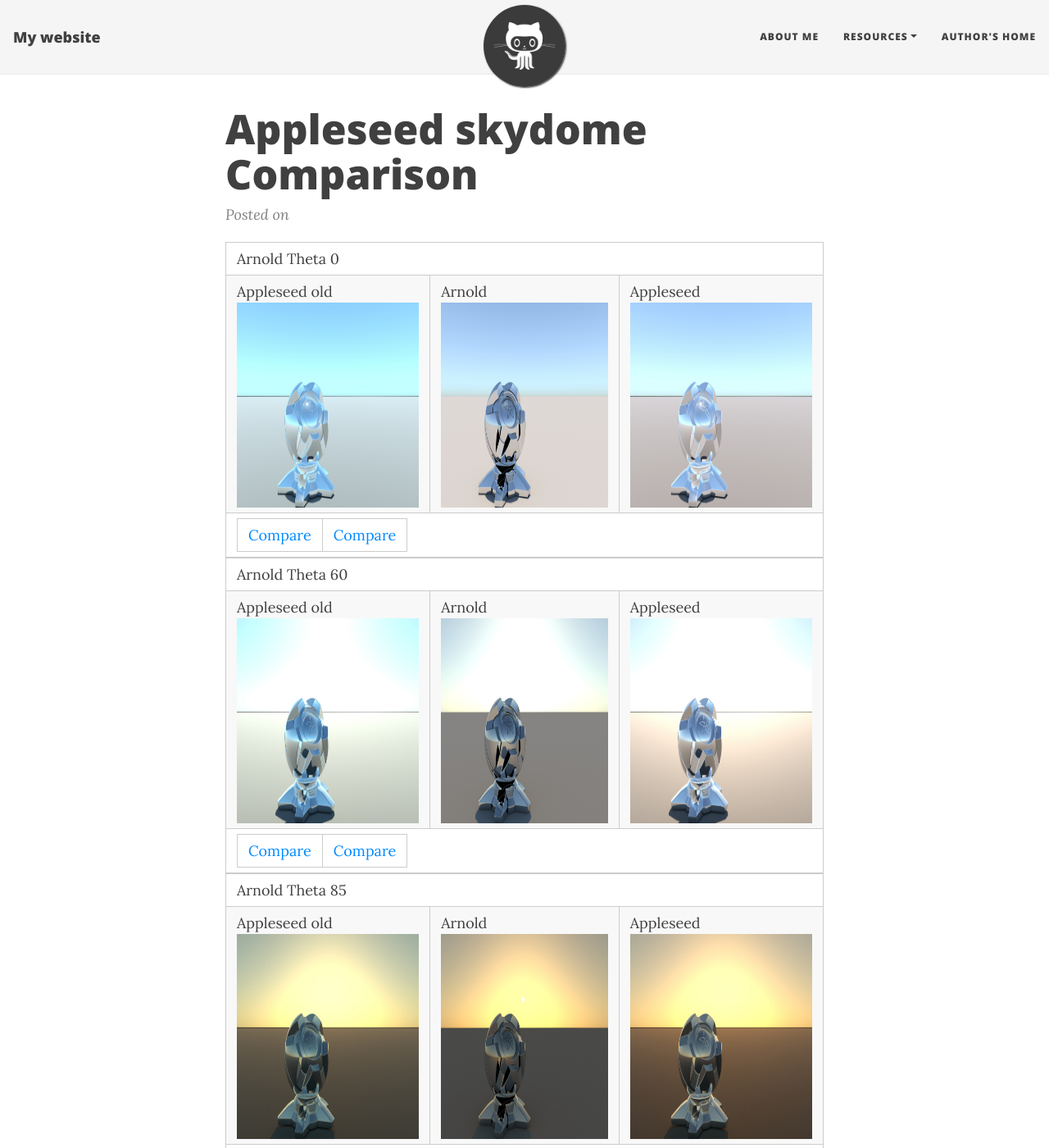
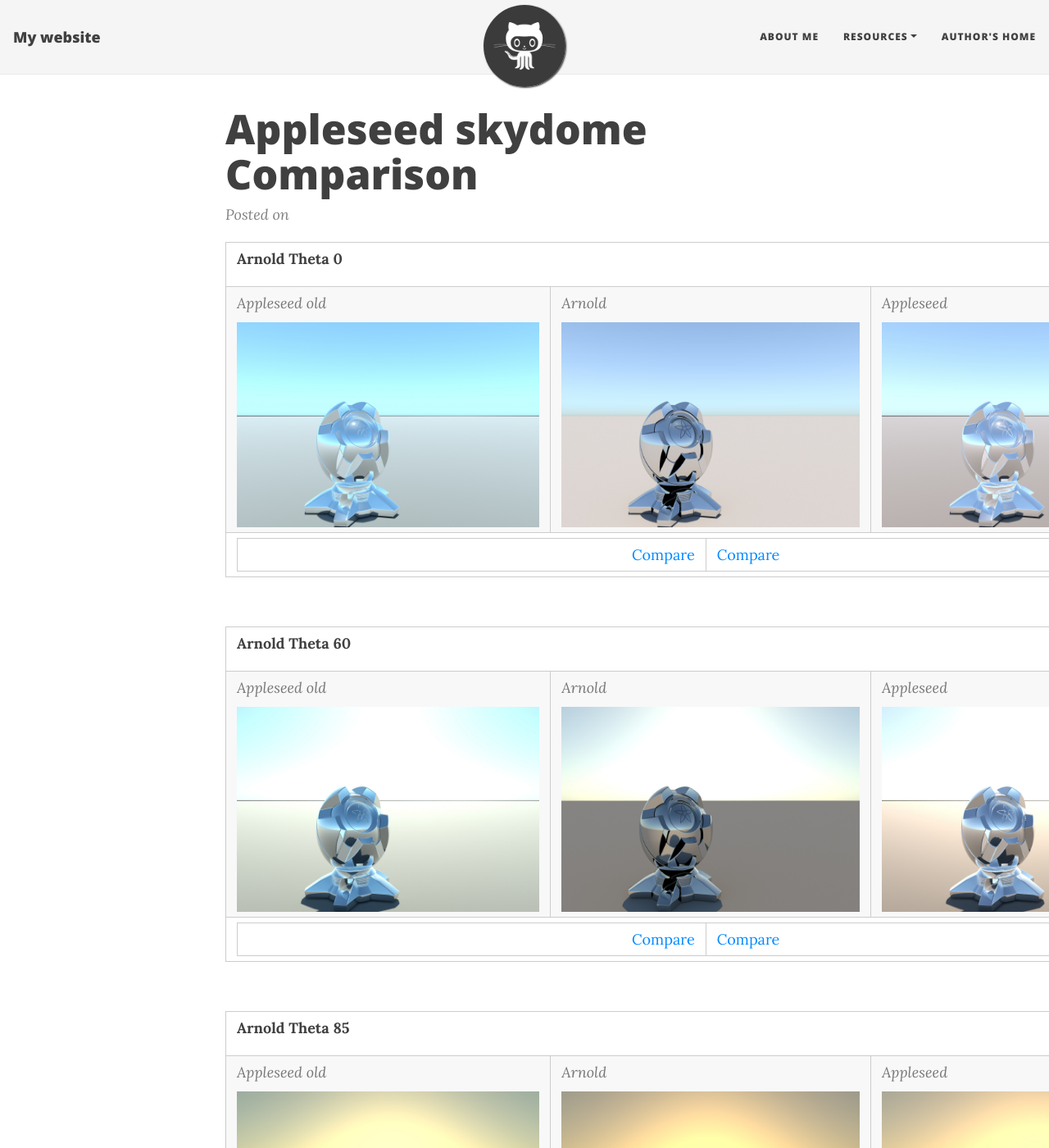
Before and after one commit to mororo250/Gsoc-sun-sky, a Jekyll site: the page built from applessed_sky_comparison.html, in a window 1280 px wide and 1400 px high. Shown: the whole window at 82% size. Built offline with Jekyll 4.4.1, drawn with Linux system fonts in a browser that asks for light colours; nearby versions of some CDN libraries.

Commit message:
Update style.css

```diff
--- a/assets/css/style.css
+++ b/assets/css/style.css
@@ -1,3 +1,69 @@
+/* ========================================================================
+ * Rendering results.
+ * ======================================================================== */
+
+.result
+{
+    background-color: #2f2f2f;
+    margin-bottom: 60px;
+}
+
+.result td
+{
+    background-color: inherit;
+}
+
+.result .title
+{
+    font-size: 18px;
+    font-weight: bold;
+    padding-bottom: 20px;
+}
+
+.result .legend
+{
+    margin-bottom: 10px;
+    color: #777;
+    font-style: italic;
+}
+
+.result .reference,
+.result .output
+{
+    width: 510px;
+}
+
+.result .reference img,
+.result .output img
+{
+    max-width: 500px;
+}
+
+.result .details
+{
+    width: 100%;
+}
+
+.result .details td
+{
+    width: 50%;
+}
+
+.result .details td.right
+{
+    text-align: right;
+}
+
+.result .details td.left .popup-toggle
+{
+    margin-left: 468px;
+}
+
+.result .details td.right .popup-toggle
+{
+    margin-right: 480px;
+}
+
 /* ========================================================================
  * Image comparator.
  * ======================================================================== */
```
